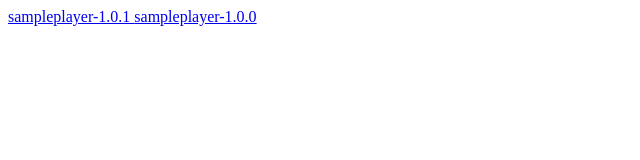
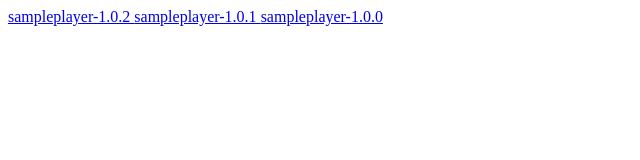
Before and after one commit to SampleNote/python-package-server, a plain HTML site: page sampleplayer/index.html in a window 1280 px wide. Shown: the whole page, without its empty margins (0-640 px from the left). Drawn offline with Linux system fonts and the light colour scheme.

Commit message:
Publish sampleplayer - 1.0.2 in GitHub SampleNote/samplenote-sampler

```diff
--- a/sampleplayer/index.html
+++ b/sampleplayer/index.html
@@ -6,6 +6,9 @@
   </title>
  </head>
  <body>
+  <a href="git+ssh://git@github.com/SampleNote/samplenote-sampler.git@1.0.2#egg=sampleplayer-1.0.2">
+   sampleplayer-1.0.2
+  </a>
   <a href="git+ssh://git@github.com/SampleNote/samplenote-sampler.git@1.0.1#egg=sampleplayer-1.0.1">
    sampleplayer-1.0.1
   </a>
```
